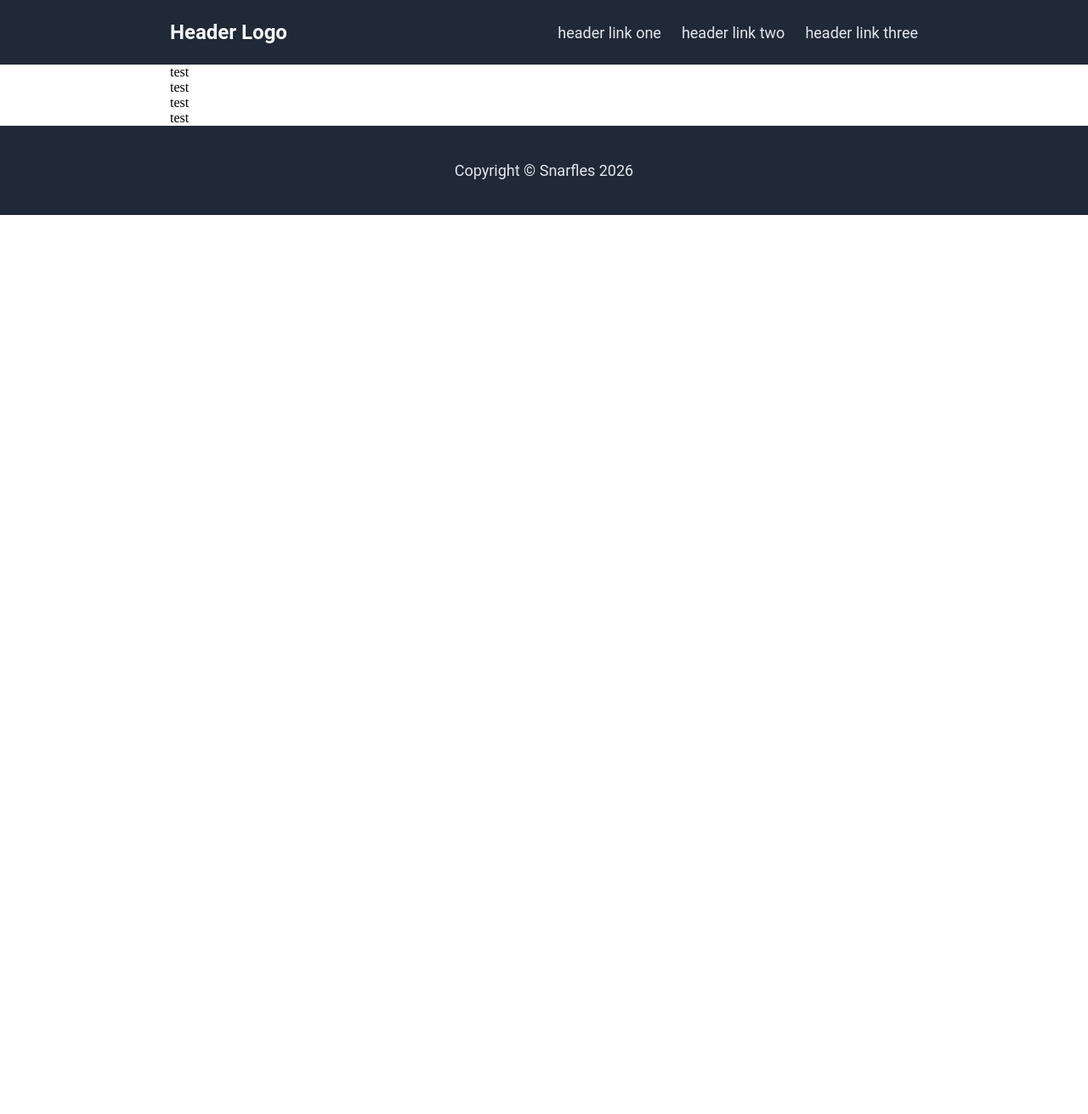
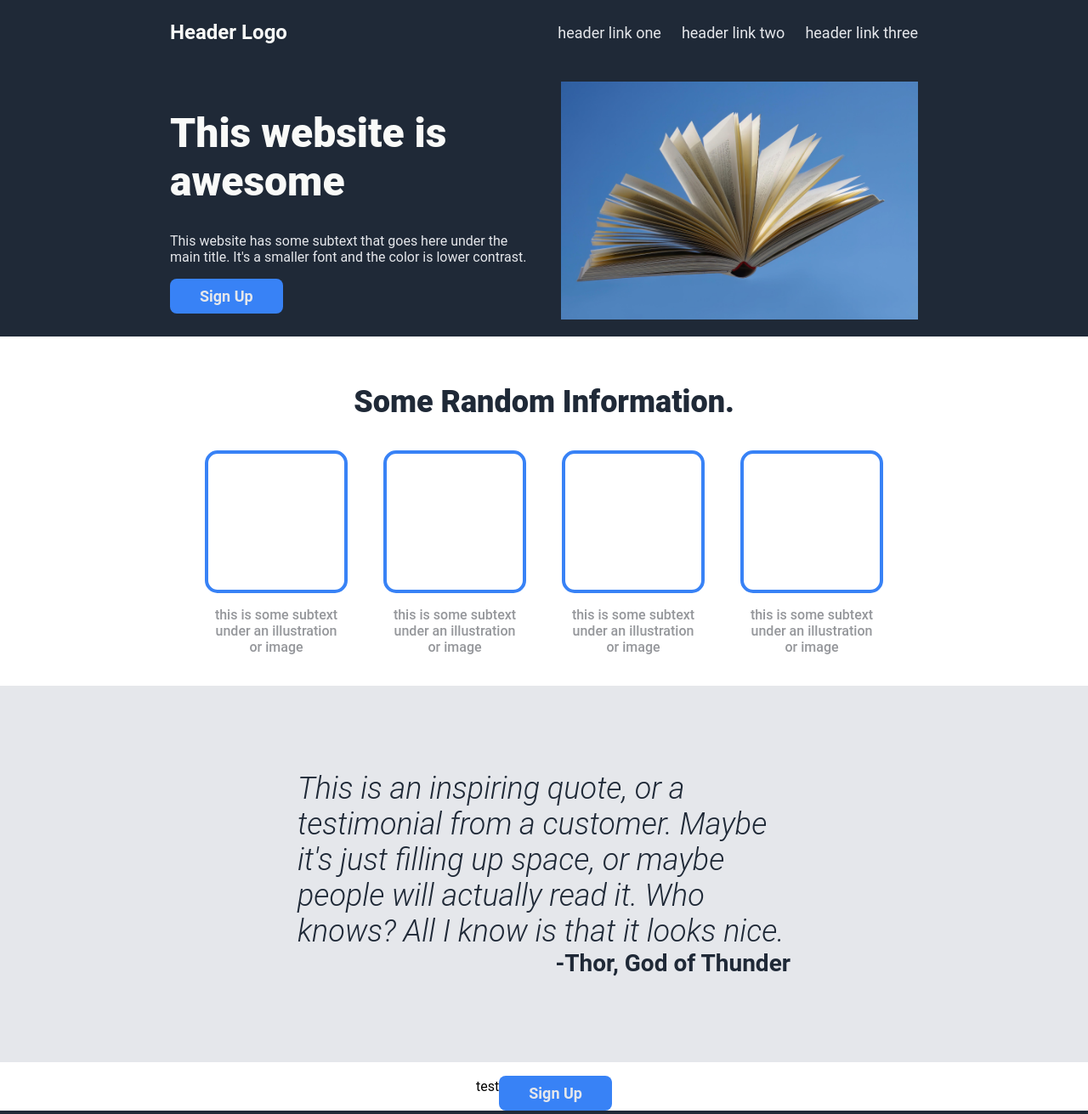
Before and after one commit to mistersnarfles/landing-page, a plain HTML site: page index.html in a window 1280 px wide. Shown: the top 1311 px of the page at 85% size. Before the commit the page ends 800 px from the top, so only its background shows below. Drawn offline with Linux system fonts and the light colour scheme.

Commit message:
Added 2 more sections of webpage, working on last

```diff
--- a/index.html
+++ b/index.html
@@ -16,10 +16,56 @@
         </ul>
     </header>
     <div class="content">
-        <div class="one">test</div>
-        <div class="two">test</div>
-        <div class="three">test</div>
-        <div class="four">test</div>
+        <div class="first">
+            <div class="text-box">
+                <h1>This website is awesome</h1>
+                <p class="first-text">This website has some subtext that goes here under the main title. It's a smaller font and the color is
+                    lower contrast.</p>
+                <button class="button-one">Sign Up</button>
+            </div>
+            <div class="image-container">
+                <!--<p>this is a placeholder for an image</p>-->
+                <img class="image" src="images/book.jpg" rel="picture of an open book with the sky as a background" height="100%" width="100%">
+            </div>
+        </div>
+        <div class="second">
+            <div class="information">
+                <p>Some Random Information.</p>
+            </div>
+            <div class="illustrations">
+                <div class="ill-box">
+                    <div class="ill-pic"></div>
+                    <p class="ill-text">this is some subtext under an illustration or image</p>
+                </div>
+                <div class="ill-box">
+                    <div class="ill-pic"></div>
+                    <p class="ill-text">this is some subtext under an illustration or image</p>
+                </div>
+                <div class="ill-box">
+                    <div class="ill-pic"></div>
+                    <p class="ill-text">this is some subtext under an illustration or image</p>
+                </div>
+                <div class="ill-box">
+                    <div class="ill-pic"></div>
+                    <p class="ill-text">this is some subtext under an illustration or image</p>
+                </div>
+            </div>
+        </div>
+        <div class="third">
+            <em class="quote">This is an inspiring quote, or a testimonial from a customer. Maybe it's just filling
+                up space, or maybe people will actually read it. Who knows? All I know is that it looks nice.
+            </em>
+            <p class="author">-Thor, God of Thunder</p>
+        </div>
+        <div class="fourth">test
+            <div class="ad">
+                <div class="ad-text">
+                    <p></p>
+                    <p></p>
+                </div>
+                <button>Sign Up</button>
+            </div>
+        </div>
     </div>
     <footer class="footer">
         <p>Copyright &#169; Snarfles 2026</p>
--- a/style.css
+++ b/style.css
@@ -1,11 +1,11 @@
 body {
     box-sizing: border-box;
     margin: 0;
+    font-family: Roboto;
 }
 
-.header, .footer {
+.header, .footer, .first {
     background-color: #1F2937;
-    font-family: Roboto;
     display: flex;
 }
 
@@ -48,7 +48,119 @@ a {
 }
 
 .content {
-    padding: 0 200px;
     display: flex;
     flex-direction: column;
 }
+
+.first {
+    color: #F9FAF8;
+    padding: 20px 200px;
+    gap: 40px;
+    flex: 1;
+}
+
+.image-container {
+    display: flex;
+    color: white;
+    background-color: lightgrey;
+    justify-content: center;
+    align-items: center;
+    flex: 1;
+}
+
+.text-box {
+    flex-direction: column;
+    align-items: flex-start;
+    flex: 1;
+}
+
+h1 {
+    font-size: 48px;
+    color: #F9FAF8;
+    font-weight: 900;
+}
+
+button {
+    background-color: #3882F6;
+    border-radius: 8px;
+    border-style: hidden;
+    color: #E5E7EB;
+    padding: 10px 35px;
+    font-weight: 700;
+    font-size: 18px;
+    font-family: Roboto;
+}
+
+.first-text {
+    color: #E5E7EB;
+}
+
+.second {
+    display: flex;
+    flex-direction: column;
+    align-items: center;
+    padding: 20px 350px;
+    flex: 1;
+}
+
+.information{
+    font-size: 36px;
+    color: #1F2937;
+    font-weight: 900;
+}
+
+.illustrations {
+    display: flex;
+    justify-content: space-evenly;
+    align-items: center;
+    gap: 50px;
+}
+
+.ill-box {
+    display: flex;
+    flex-direction: column;
+    align-items: center;
+    text-align: center;
+    justify-content: space-evenly;
+    font-weight: 500;
+    color: #95979b;
+    width: 160px;
+}
+.ill-pic {
+    height: 160px;
+    width: 160px;
+    border: 4px;
+    border-radius: 15px;
+    border-style: solid;
+    border-color: #3882F6;
+}
+
+.third {
+    background-color: #E5E7EB;
+    display: flex;
+    flex-direction: column;
+    align-items: center;
+    justify-content: center;
+    padding: 100px 350px;
+}
+
+.quote {
+    font-size: 36px;
+    color: #1F2937;
+    font-weight: 300;
+    margin: 0;
+}
+
+.author {
+    color: #1F2937;
+    font-weight: 700;
+    font-size: 28px;
+    margin: 0;
+    align-self: flex-end;
+}
+
+.fourth {
+    display: flex;
+    align-items: center;
+    justify-content: center;
+}
```
Also changed, not shown: images/book.jpg (added).
